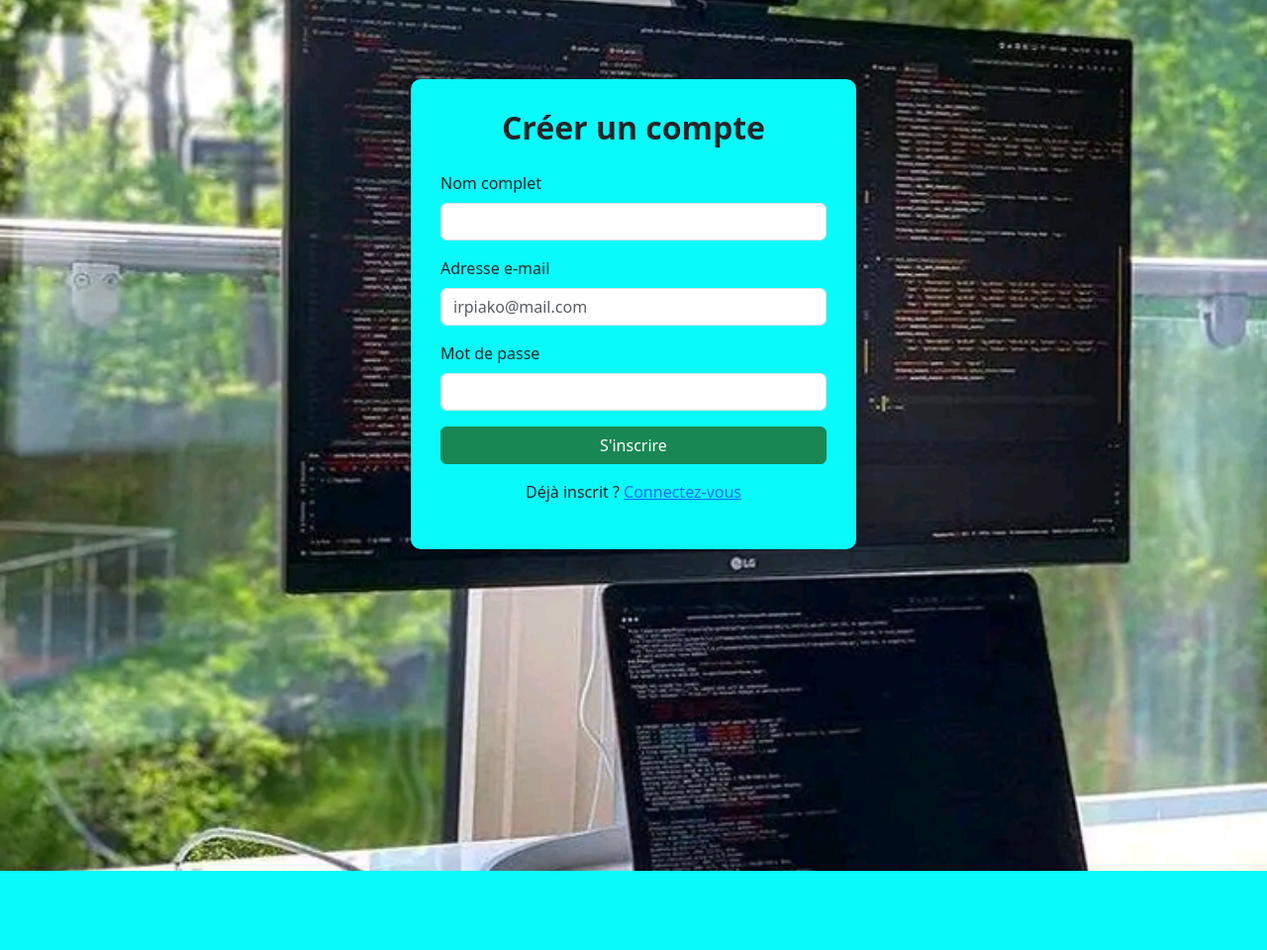
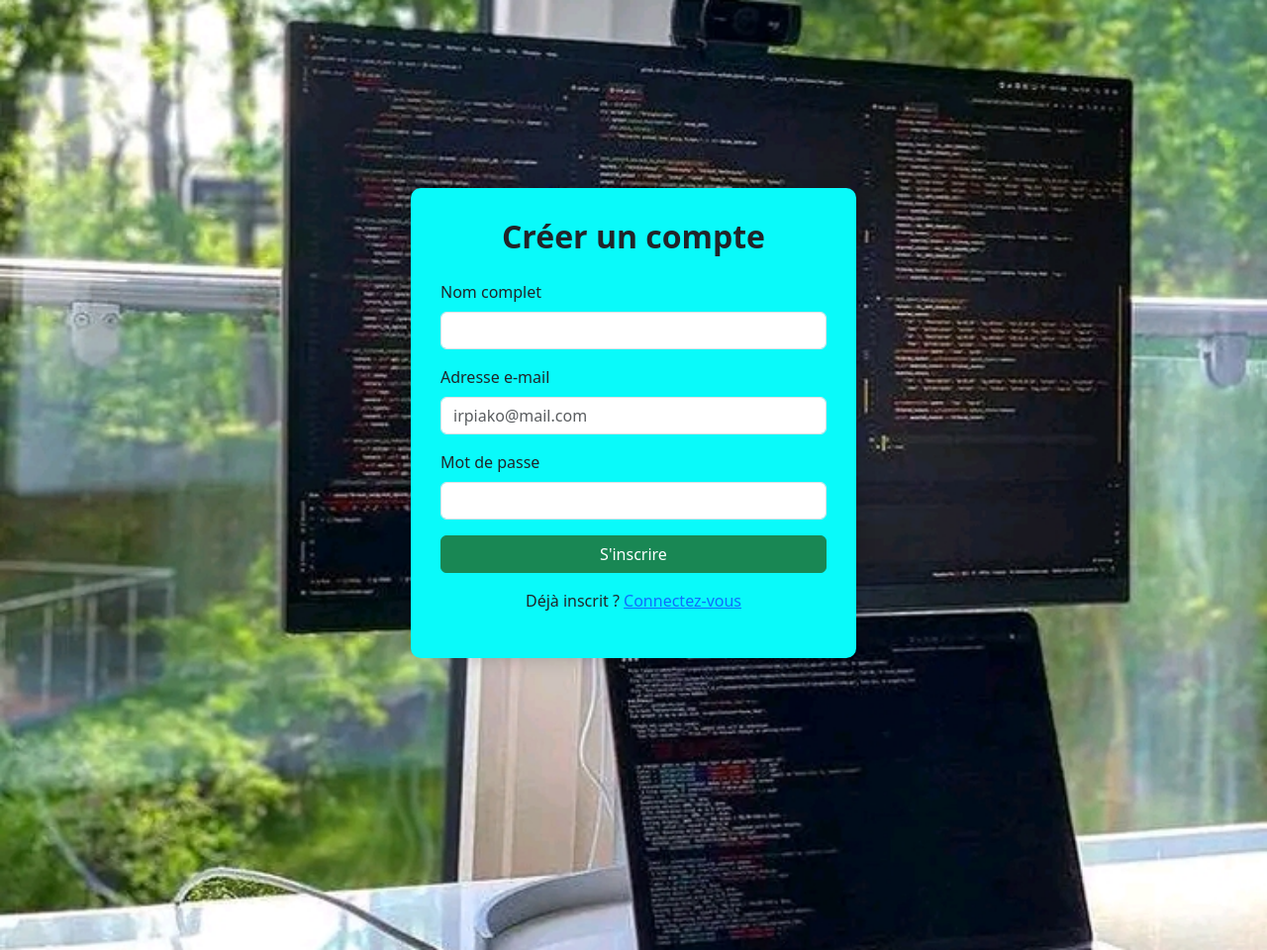
Before and after one commit to joel-piako5/joeformation, a Flask app: page /register in a window 1280 px wide. Shown: the whole page at 99% size. Before the commit the page ends 880 px from the top, so only its background shows below. Run offline with Flask 3, Linux system fonts and the light colour scheme.

Commit message:
Update register.html

```diff
--- a/templates/register.html
+++ b/templates/register.html
@@ -6,8 +6,8 @@
     <link href="https://cdn.jsdelivr.net/npm/bootstrap@5.3.2/dist/css/bootstrap.min.css" rel="stylesheet">
     <style>
         body {
-            margin: 0;
-            padding: 0;
+            margin:  80px auto;
+            padding:  30px;
             background-image: url("{{ url_for('static', filename='upload/dash.jpg') }}");
             background-size: cover;
             background-position: center;
```
